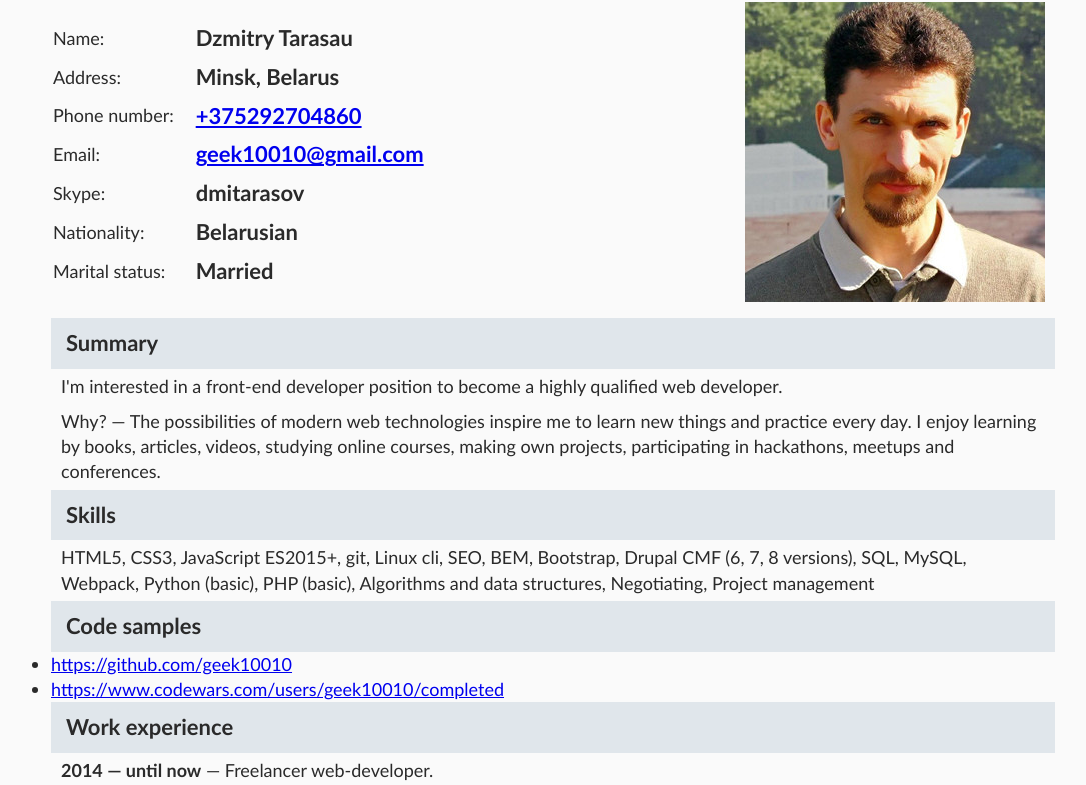
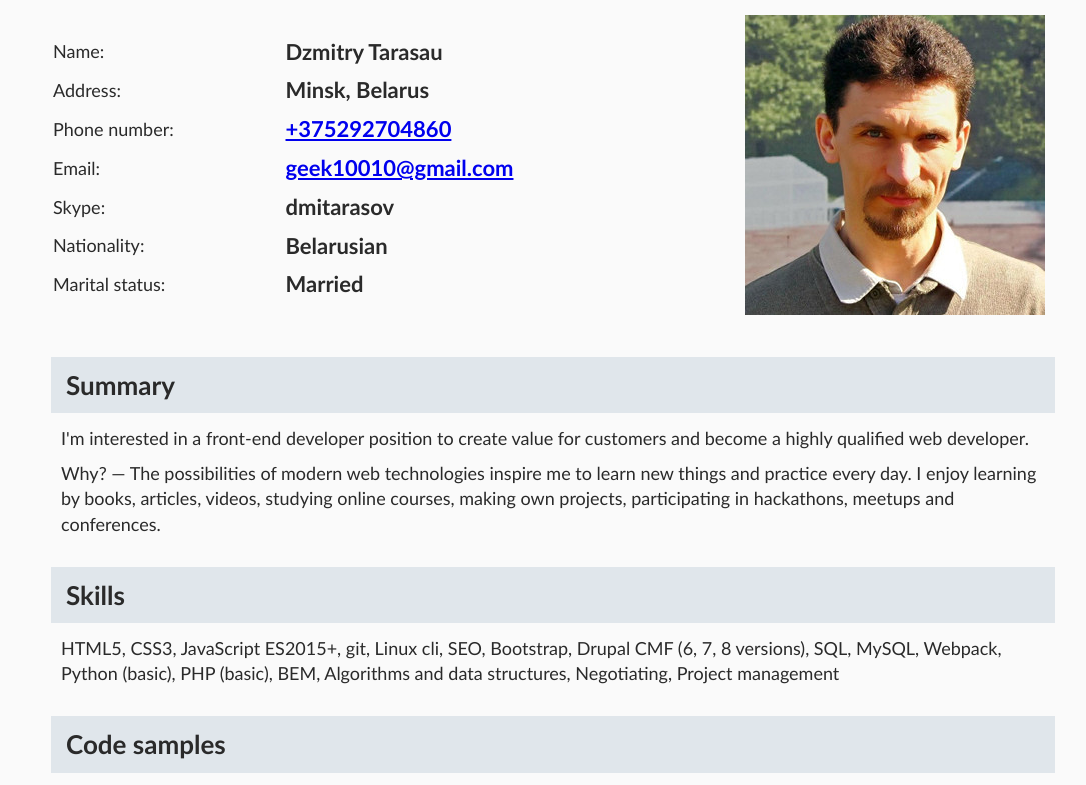
Before and after one commit to geek10010/rsschool-2019Q1-cv, a plain HTML site: page index.html in a window 1280 px wide. Shown: the part 131-916 px from the top of the page, without its empty margins (87-1173 px from the left). Drawn offline with Linux system fonts and the light colour scheme.

Commit message:
feat: add styles for headers and lists

```diff
--- a/assets/styles/style.css
+++ b/assets/styles/style.css
@@ -11,7 +11,7 @@ body {
   font-family: Calibri, Arial, sans-serif;
   color: #2a2a2a;
   background-color: #fafafa;
-  word-break: break-word;
+  overflow-wrap: break-word;
 }
 
 .wrapper {
@@ -21,7 +21,7 @@ body {
 }
 
 section {
-
+  padding-bottom: 25px;
 }
 
 h1 {
@@ -30,15 +30,20 @@ h1 {
   background-color: #b0cce3;
 }
 
+h2,
+h3 {
+  margin-bottom: 8px;
+}
+
 h2 {
   padding: 10px 15px;
-  font-size: 22px;
+  font-size: 26px;
   background-color: #e0e6eb;
 }
 
 h3 {
   padding: 10px 20px;
-  font-size: 20px;
+  font-size: 22px;
   background-color: #ebeced;
 }
 
@@ -49,12 +54,16 @@ h3 {
   align-items: center;
 }
 
+.personal-info {
+  flex: 1 1 auto;
+}
+
 td:last-child {
   font-size: 22px;
   padding: 3px 20px;
 }
 
-figure {
+.photo {
   padding: 10px;
 }
 
@@ -66,3 +75,13 @@ img {
 p {
   padding: 5px 10px;
 }
+
+ul {
+  padding: 10px;
+  list-style-position: inside;
+  list-style-type: square;
+}
+
+li {
+  padding: 5px 0 5px 20px;
+}
--- a/index.html
+++ b/index.html
@@ -16,15 +16,16 @@
     <main>
       <section>
         <h2>Personal information</h2>
+
         <div class="personal">
           <table class="personal-info">
             <tbody>
               <tr><td>Name:</td><td><strong>Dzmitry Tarasau</strong></td></tr>
               <tr><td>Address:</td><td><strong>Minsk, Belarus</strong></td></tr>
-              <tr><td>Phone number:</td><td><strong><a href="tel:+375292704860">+375292704860</a></strong></td></tr>
-              <tr><td>Email:</td><td><strong><a href="mailto:geek10010@gmail.com">geek10010@gmail.com</a></strong></td></tr>
-              <tr><td>Skype:</td><td><strong>dmitarasov</strong></td></tr>
-              <tr><td>Nationality:</td><td><strong>Belarusian</strong></td></tr>
+              <tr><td>Phone number:</td><td><strong><a href="tel:+375292704860">+37529&shy;270&shy;4860</a></strong></td></tr>
+              <tr><td>Email:</td><td><strong><a href="mailto:geek10010@gmail.com">geek&shy;10010&shy;@gmail&shy;.com</a></strong></td></tr>
+              <tr><td>Skype:</td><td><strong>dmi&shy;tarasov</strong></td></tr>
+              <tr><td>Nationality:</td><td><strong>Bela&shy;rusian</strong></td></tr>
               <tr><td>Marital status:</td><td><strong>Married</strong></td></tr>
             </tbody>
           </table>
@@ -37,14 +38,14 @@
       <section>
         <h2>Summary</h2>
 
-        <p>I'm interested in a front-end developer position to become a highly qualified web developer.</p>
+        <p>I'm interested in a front-end developer position to create value for customers and become a highly qualified web developer.</p>
         <p>Why? — The possibilities of modern web technologies inspire me to learn new things and practice every day. I enjoy learning by books, articles, videos, studying online courses, making own projects, participating in hackathons, meetups and conferences.</p>
       </section>
 
       <section>
         <h2>Skills</h2>
 
-        <p>HTML5, CSS3, JavaScript ES2015+, git, Linux cli, SEO, BEM, Bootstrap, Drupal CMF (6, 7, 8 versions), SQL, MySQL, Webpack, Python (basic), PHP (basic), Algorithms and data structures, Negotiating, Project management</p>
+        <p>HTML5, CSS3, JavaScript ES2015+, git, Linux cli, SEO, Bootstrap, Drupal CMF (6, 7, 8 versions), SQL, MySQL, Webpack, Python (basic), PHP (basic), BEM, Algorithms and data structures, Negotiating, Project management</p>
       </section>
 
       <section>
@@ -77,9 +78,9 @@
         <h3>Some websites developed by me as freelancer:</h3>
 
         <ul>
-            <li><a href="https://www.donskie.com" target="_blank">https://www.donskie.com</a></li>
-            <li><a href="http://www.tekadum.by" target="_blank">http://www.tekadum.by</a></li>
-            <li><a href="https://www.razvitie.by" target="_blank">https://www.razvitie.by</a></li>
+          <li><a href="https://www.donskie.com" target="_blank">https://www.donskie.com</a></li>
+          <li><a href="http://www.tekadum.by" target="_blank">http://www.tekadum.by</a></li>
+          <li><a href="https://www.razvitie.by" target="_blank">https://www.razvitie.by</a></li>
         </ul>
 
         <h3>Website developed in team (me: structure and markup partially):</h3>
```
